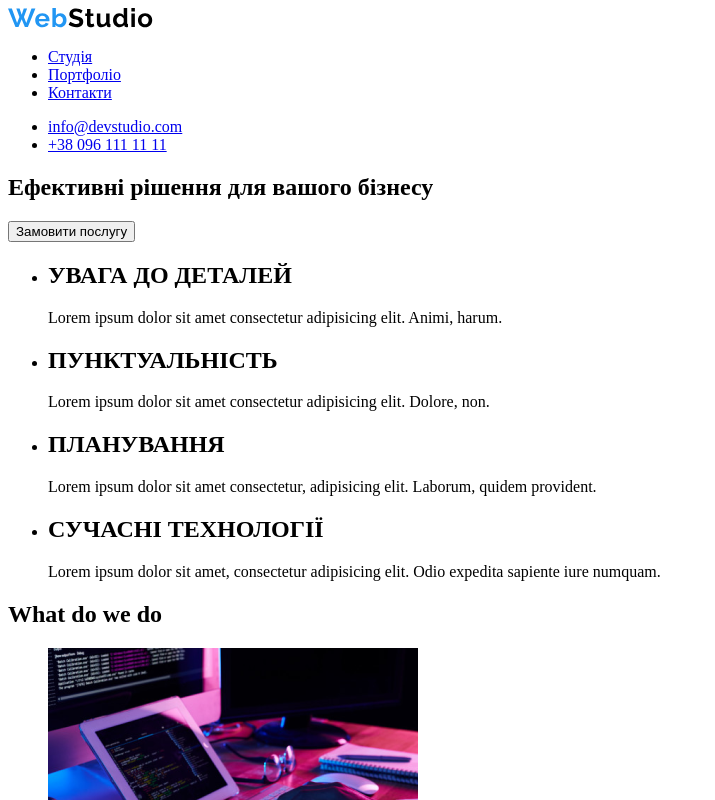
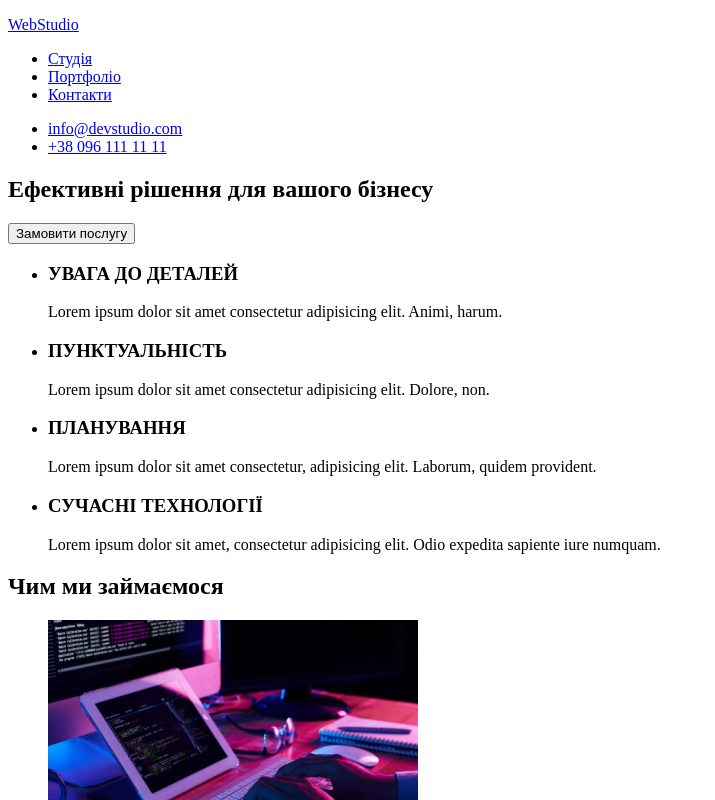
Before and after one commit to AlexLis312/goit-markup-hw-01, a plain HTML site: page index.html in a window 1280 px wide. Shown: the top 800 px of the page, without its empty margins (0-715 px from the left). Drawn offline with Linux system fonts and the light colour scheme.

Commit message:
виправлено

```diff
--- a/index.html
+++ b/index.html
@@ -1,13 +1,16 @@
 <!DOCTYPE html>
-<html lang="en">
+<html lang="uk">
   <head>
+    <meta charset="UTF-8" />
+    <meta http-equiv="X-UA-Compatible" content="IE=edge" />
+    <meta name="viewport" content="width=device-width, initial-scale=1.0" />
     <title>Головна</title>
   </head>
   <body>
     <header>
       <nav>
-        <a class="logo" href="/">
-          <img src="./images/WebStudio.svg" alt="logo" />
+        <a href="/">
+          <p>WebStudio</p>
         </a>
         <ul>
           <li><a href="#">Студія</a></li>
@@ -31,28 +34,28 @@
       <section class="peculiarities">
         <ul>
           <li>
-            <h2>УВАГА ДО ДЕТАЛЕЙ</h2>
+            <h3>УВАГА ДО ДЕТАЛЕЙ</h3>
             <p>
               Lorem ipsum dolor sit amet consectetur adipisicing elit. Animi,
               harum.
             </p>
           </li>
           <li>
-            <h2>ПУНКТУАЛЬНІСТЬ</h2>
+            <h3>ПУНКТУАЛЬНІСТЬ</h3>
             <p>
               Lorem ipsum dolor sit amet consectetur adipisicing elit. Dolore,
               non.
             </p>
           </li>
           <li>
-            <h2>ПЛАНУВАННЯ</h2>
+            <h3>ПЛАНУВАННЯ</h3>
             <p>
               Lorem ipsum dolor sit amet consectetur, adipisicing elit. Laborum,
               quidem provident.
             </p>
           </li>
           <li>
-            <h2>СУЧАСНІ ТЕХНОЛОГІЇ</h2>
+            <h3>СУЧАСНІ ТЕХНОЛОГІЇ</h3>
             <p>
               Lorem ipsum dolor sit amet, consectetur adipisicing elit. Odio
               expedita sapiente iure numquam.
@@ -62,21 +65,21 @@
       </section>
       <!-- What do we do -->
       <section>
-        <h2>What do we do</h2>
+        <h2>Чим ми займаємося</h2>
         <ul>
           <li>
-            <img src="./images/box1.png" alt="Написання коду" width="370" />
+            <img src="./images/box1.jpg" alt="Написання коду" width="370" />
           </li>
           <li>
             <img
-              src="./images/box2.png"
+              src="./images/box2.jpg"
               alt="Розширення для телефонів"
               width="370"
             />
           </li>
           <li>
             <img
-              src="./images/box3.png"
+              src="./images/box3.jpg"
               alt="Розширення для планшетів"
               width="370"
             />
@@ -112,9 +115,8 @@
     </main>
 
     <footer>
-      <h2 class="contacts">Контакти</h2>
-      <a class="logo" href="/">
-        <img src="./images/WebStudio.svg" alt="logo" />
+      <a href="/">
+        <p>WebStudio</p>
       </a>
       <address>
         <p>м. Київ, пр-т Лесі Українки, 26</p>
```
Also changed, not shown: images/box1.jpg (renamed from images/box1.png), images/box2.jpg (renamed from images/box2.png), images/box3.jpg (renamed from images/box3.png).
